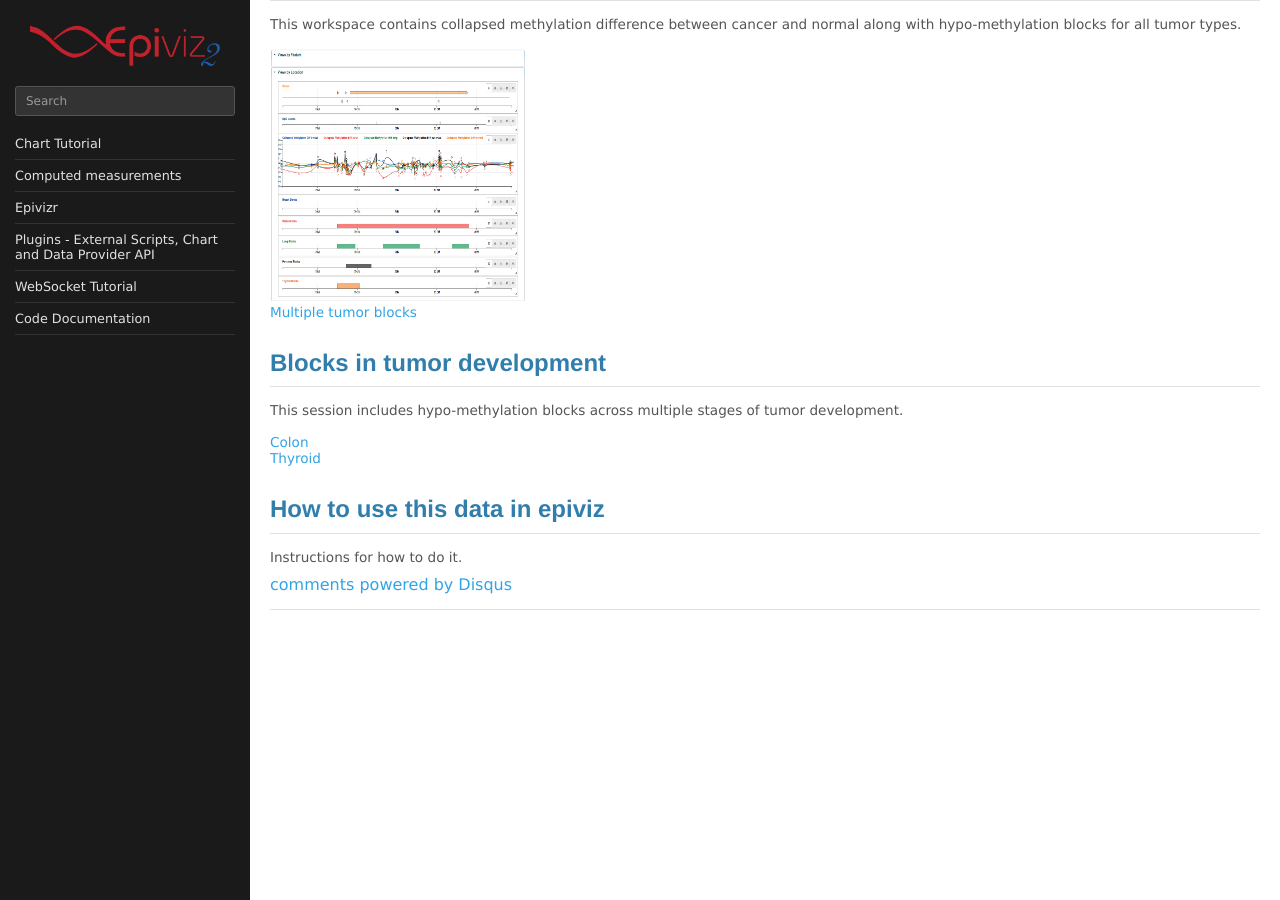
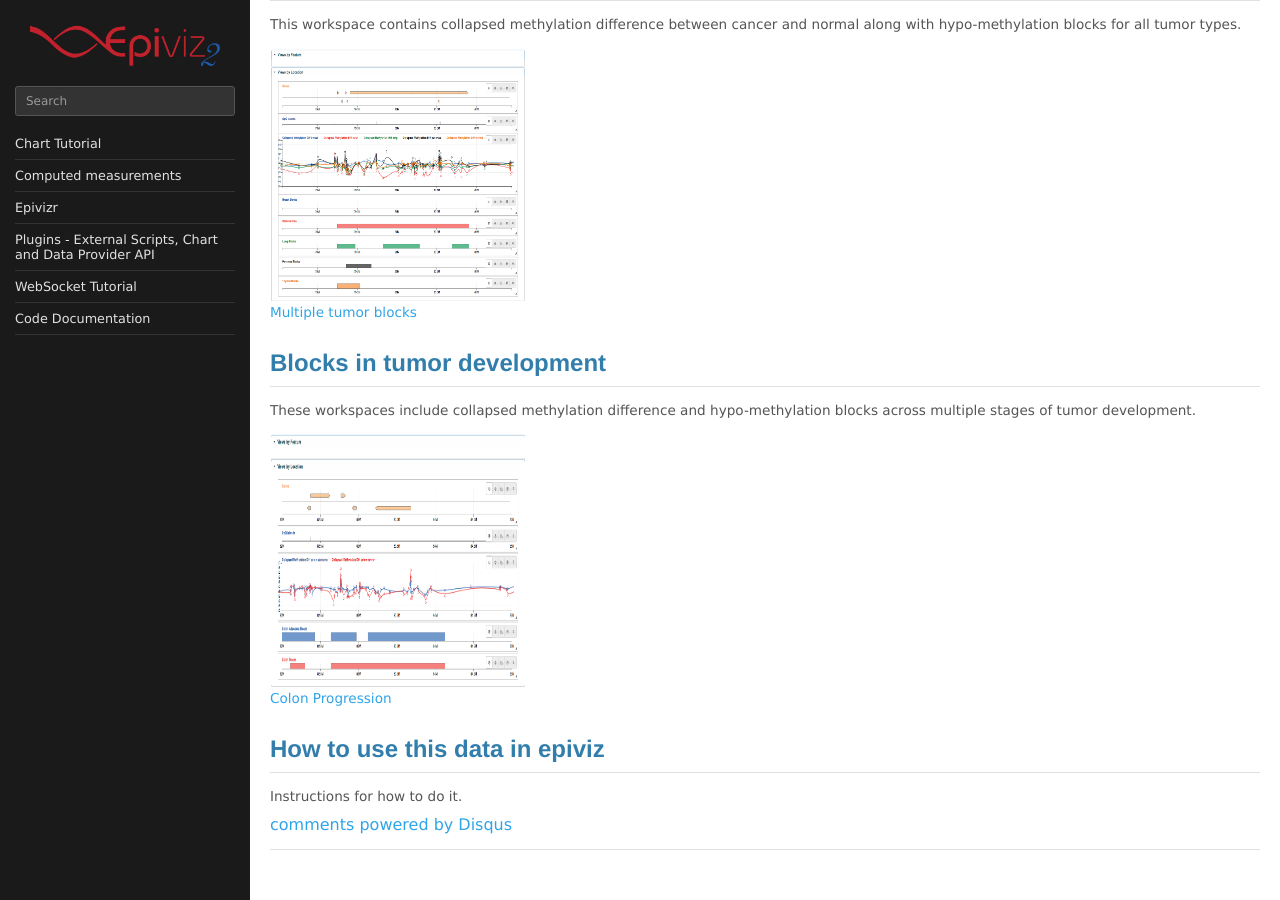
Before and after one commit to epiviz/epiviz.github.io.old, a Jekyll site: the page built from timp2014.md, in a window 1280 px wide and 900 px high, scrolled down 1852 px. Built offline with Jekyll 4.4.1, drawn with Linux system fonts in a browser that asks for light colours; Markdown is read by kramdown in place of the engine named in the settings; comment, search, counter and statistics services are not loaded.

Commit message:
colon progression

```diff
--- a/timp2014.md
+++ b/timp2014.md
@@ -62,11 +62,20 @@ target="_blank">Multiple tumor blocks</a>
 
 ## Blocks in tumor development
 
-This session includes hypo-methylation blocks across multiple
+These workspaces include collapsed methylation difference and hypo-methylation blocks across multiple
 stages of tumor development.
 
-[Colon](http://epiviz.cbcb.umd.edu/?ws=...)
-[Thyroid](http://epiviz.cbcb.umd.edu/?ws=...)
+<img src="{{ site.baseurl }}/img/timp2014/colonprog_screen.png" width="256" height="256"/>
+<a
+href="http://epiviz.cbcb.umd.edu/?settings=default&ws=0TzurAoRxi&seqName=chr5&start=82000000&end=85000000&"
+target="_blank">Colon Progression</a>
+
+<!--
+<img src="{{ site.baseurl }}/img/timp2014/thyroidprog_screen.png" width="256" height="256"/>
+<a
+href="http://epiviz.cbcb.umd.edu/?settings=default&ws=g3PRJMCD1Ei&seqName=chr12&start=125722840&end=127681259&"
+target="_blank">Thyroid Progression</a>
+-->
 
 ## How to use this data in epiviz
 
```
Also changed, not shown: img/timp2014/colonprog_screen.png (added).
